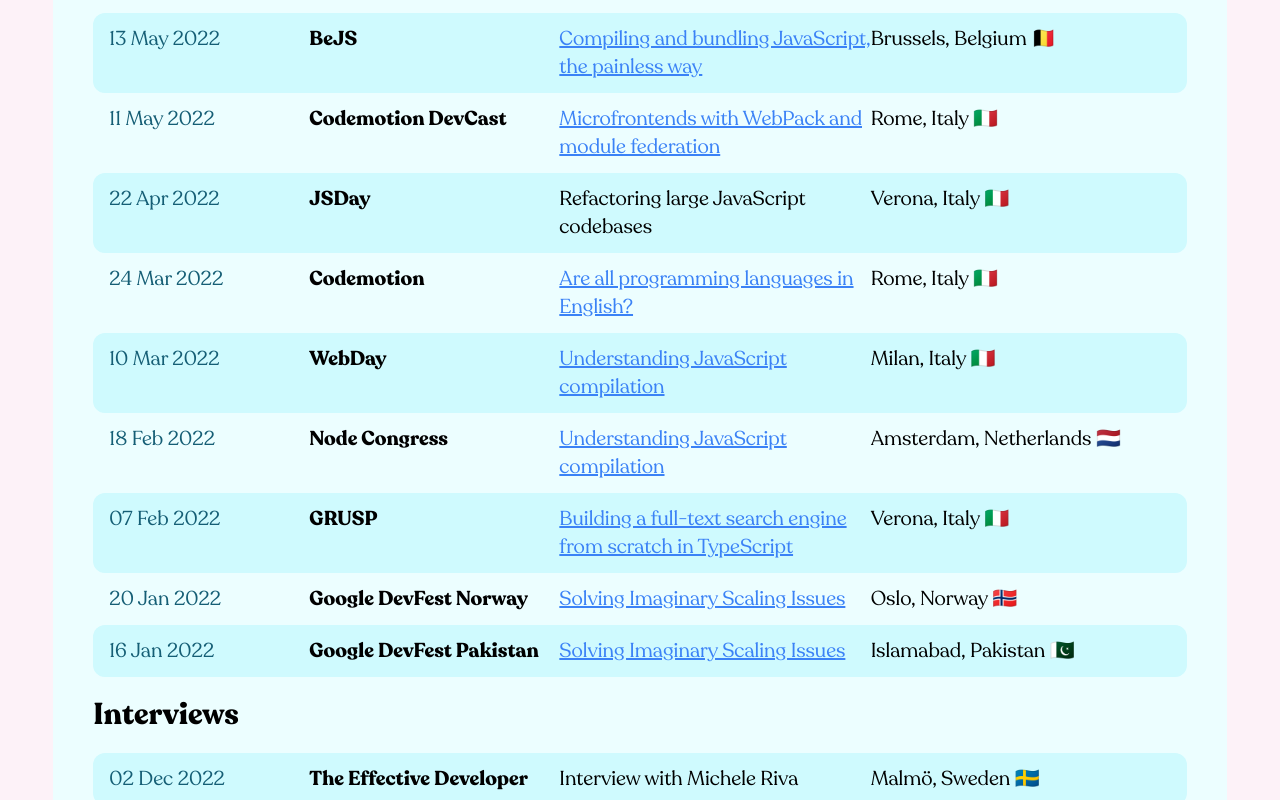
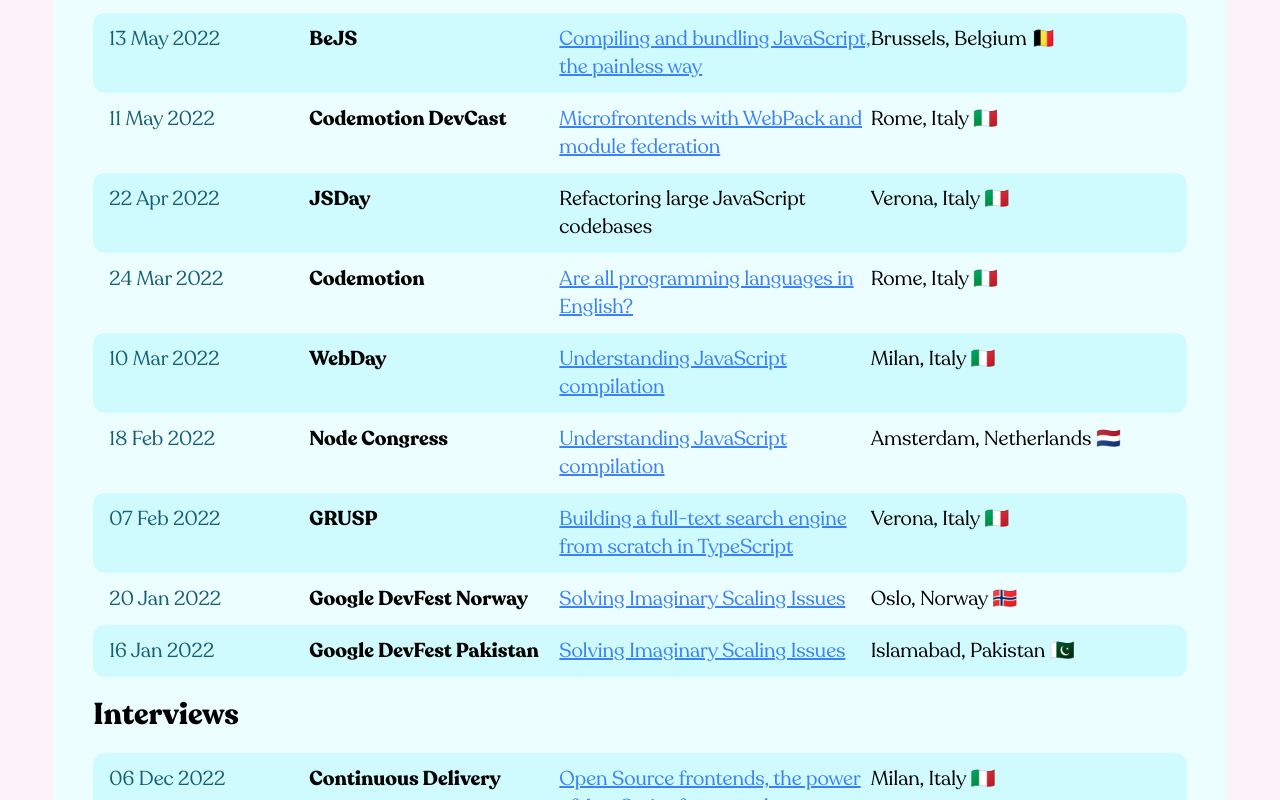
Before and after one commit to micheleriva/personal-website, a Next.js app: page /talks in a window 1280 px wide. Shown: the part 3147-3947 px from the top of the page. Built offline with nearby package versions, Linux system fonts and the light colour scheme.

Commit message:
feat: adds podcast

```diff
--- a/data/events.js
+++ b/data/events.js
@@ -748,6 +748,18 @@
     mode: "in-person",
   },
   {
+    date: new Date(2022, 11, 6),
+    event: "Continuous Delivery",
+    city: "Milan",
+    country: "Italy",
+    emoji: "🇮🇹",
+    title: "Open Source frontends, the power of JavaScript frameworks",
+    url: "https://www.youtube.com/watch?v=p7-foWEKPVA",
+    language: "italian",
+    type: "interview",
+    mode: "remote",
+  },
+  {
     date: new Date(2023, 3, 2),
     event: "JSConf",
     city: "Santiago",
```
